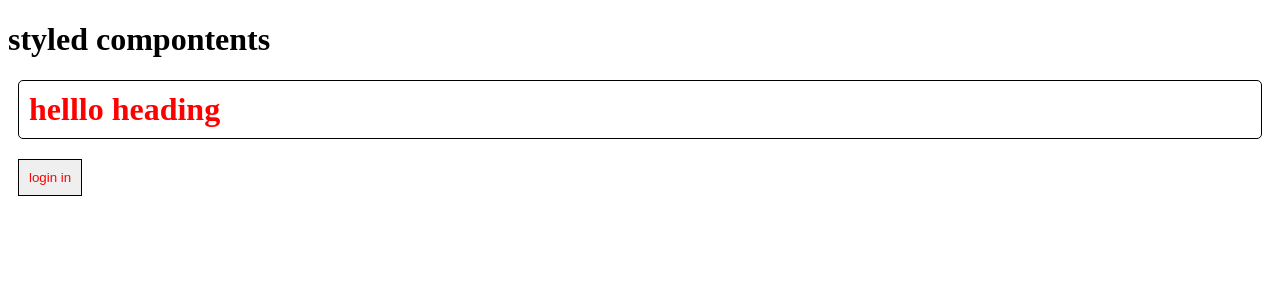
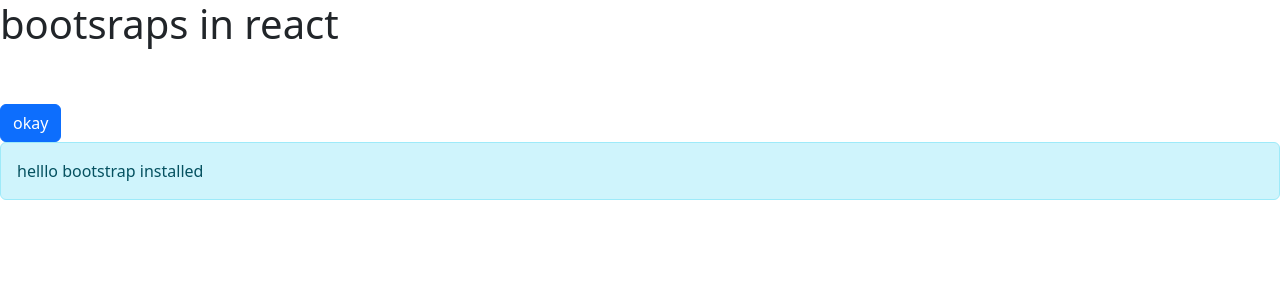
Before and after one commit to yahoowecanwork2/tic-tac-toe-, a React (Vite) app in the folder nehareact/: page / in a window 1280 px wide. Shown: the top 300 px of the page. Built offline with nearby package versions, Linux system fonts and the light colour scheme.

Commit message:
bootstrap in react js

```diff
--- a/nehareact/package.json
+++ b/nehareact/package.json
@@ -11,7 +11,9 @@
     "preview": "vite preview"
   },
   "dependencies": {
+    "bootstrap": "^5.3.7",
     "react": "^18.3.1",
+    "react-bootstrap": "^2.10.10",
     "react-dom": "^18.3.1",
     "styled-components": "^6.1.19"
   },
--- a/nehareact/src/App.jsx
+++ b/nehareact/src/App.jsx
@@ -1,3 +1,4 @@
+import Boot from "./bootsrap";
 import Styled from "./styled-component";
 import Style from "./styled-component";
 import Component from "./styled-component";
@@ -6,10 +7,10 @@ function App() {
 
   return (
     <div >
-      <Component />
+      <Boot />
 
 
-    </div>
+    </div >
   )
 }
 
--- /dev/null
+++ b/nehareact/src/bootsrap.jsx
@@ -0,0 +1,20 @@
+import { Button } from "react-bootstrap";
+import { Alert } from "react-bootstrap";
+
+function Boot() {
+
+    return (
+        <div >
+            <h1>bootsraps in react</h1>
+
+            <br /><br />
+            <Button>okay</Button>
+            <Alert variant="info">helllo bootstrap installed</Alert>
+
+
+        </div >
+    )
+}
+
+
+export default Boot;
--- a/nehareact/src/main.jsx
+++ b/nehareact/src/main.jsx
@@ -3,6 +3,10 @@ import { createRoot } from 'react-dom/client'
 // import './index.css'
 import App from './App.jsx'
 // import App1 from './App1.jsx'
+{
+  /* The following line can be included in your src/index.js or App.js file */
+}
+import 'bootstrap/dist/css/bootstrap.min.css';
 createRoot(document.getElementById('root')).render(
   <StrictMode>
     <App />
```
Also changed, not shown: 1 other file (tests, documents, lock files or other folders).
